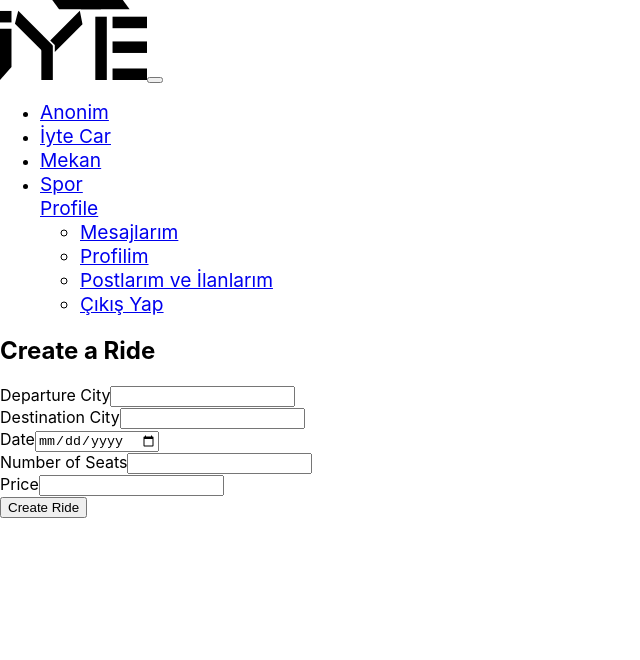
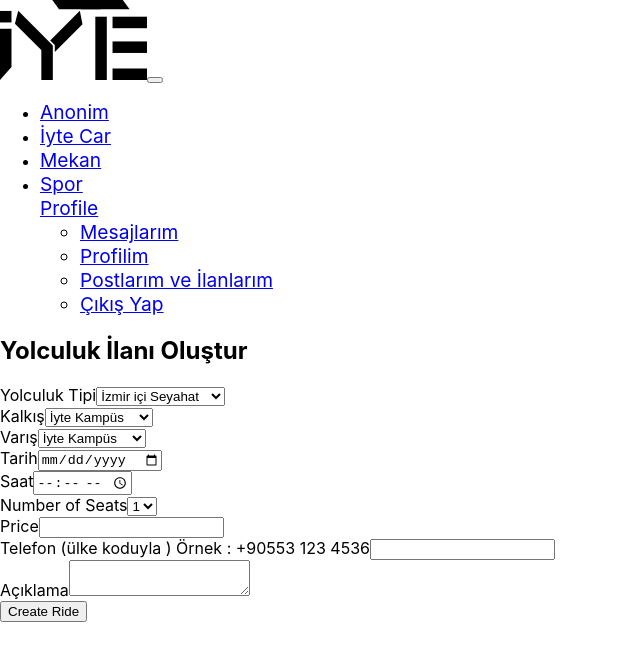
Before and after one commit to polat-code/canakkale_hackathon_front_end, a React (Create React App) app: page /iyte-car/create-ride in a window 1280 px wide. Shown: the top 660 px of the page, without its empty margins (0-640 px from the left). Built offline with nearby package versions, Linux system fonts and the light colour scheme; the HTML template or start-up script is replaced by a standard one.

Commit message:
iytecar create ride is fixed

```diff
--- a/src/components/features/IyteCarCreateRide/IyteCarCreateRide.js
+++ b/src/components/features/IyteCarCreateRide/IyteCarCreateRide.js
@@ -1,43 +1,73 @@
-import React, { useState } from "react";
+import React, { useEffect, useState } from "react";
+import { cityData } from "../../../utils/CityData/cityData";
 
 const IyteCarCreateRide = () => {
-  const [departure, setDeparture] = useState("");
-  const [destination, setDestination] = useState("");
+  const [isCityInside, setIsCityInside] = useState(true);
+  const [isCityOutside, setIsCityOutside] = useState(false);
+  const [departurePlace, setDeparturePlace] = useState(
+    cityData.cityInside.districts
+  );
+  const [destinationPlace, setDestinationPlace] = useState(
+    cityData.cityInside.districts
+  );
   const [date, setDate] = useState("");
   const [seats, setSeats] = useState("");
   const [price, setPrice] = useState("");
+  const handleCityInside = () => {
+    setIsCityInside(true);
+    setIsCityOutside(false);
+    setDestinationPlace(cityData.cityInside.districts);
+    setDeparturePlace(cityData.cityInside.districts);
+  };
+  const handleCityOutside = () => {
+    setIsCityInside(false);
+    setIsCityOutside(true);
+    setDestinationPlace(cityData.cityOutside.districts);
+    setDeparturePlace(cityData.cityOutside.districts);
+  };
 
-  const handleSubmit = (e) => {
-    e.preventDefault();
-    // Handle ride creation logic here
-    console.log({ departure, destination, date, seats, price });
-  };
+  const handleSubmit = (e) => {};
 
   return (
     <div className="container my-5">
       <div className="card shadow-sm p-4">
-        <h2 className="mb-4">Create a Ride</h2>
-        <form onSubmit={handleSubmit}>
+        <h2 className="mb-4">Yolculuk İlanı Oluştur</h2>
+        <form>
           <div className="mb-3">
-            <label className="form-label">Departure City</label>
-            <input
-              type="text"
-              className="form-control rounded-pill"
-              value={departure}
-              onChange={(e) => setDeparture(e.target.value)}
-            />
+            <label className="form-label">Yolculuk Tipi</label>
+            <select
+              className="form-select"
+              id="citySelection"
+              onChange={(e) => {
+                if (e.target.value === "INCITY") {
+                  handleCityInside();
+                } else if (e.target.value === "OUTCITY") {
+                  handleCityOutside();
+                }
+              }}
+            >
+              <option value="INCITY">İzmir içi Seyahat</option>
+              <option value="OUTCITY">İzmir dışı Seyahat</option>
+            </select>
           </div>
           <div className="mb-3">
-            <label className="form-label">Destination City</label>
-            <input
-              type="text"
-              className="form-control rounded-pill"
-              value={destination}
-              onChange={(e) => setDestination(e.target.value)}
-            />
+            <label className="form-label">Kalkış</label>
+            <select className="form-select" id="departureCity">
+              {departurePlace.map((district) => {
+                return <option value={district}>{district}</option>;
+              })}
+            </select>
           </div>
           <div className="mb-3">
-            <label className="form-label">Date</label>
+            <label className="form-label">Varış</label>
+            <select className="form-select" id="departureCity">
+              {departurePlace.map((district) => {
+                return <option value={district}>{district}</option>;
+              })}
+            </select>
+          </div>
+          <div className="mb-3">
+            <label className="form-label">Tarih</label>
             <input
               type="date"
               className="form-control rounded-pill"
@@ -46,23 +76,54 @@ const IyteCarCreateRide = () => {
             />
           </div>
           <div className="mb-3">
+            <label className="form-label">Saat</label>
+            <input
+              type="time"
+              className="form-control rounded-pill"
+              value={date}
+              //onChange={(e) => setDate(e.target.value)}
+            />
+          </div>
+          <div className="mb-3">
             <label className="form-label">Number of Seats</label>
-            <input
-              type="number"
-              className="form-control rounded-pill"
-              value={seats}
-              onChange={(e) => setSeats(e.target.value)}
-            />
+            <select className="form-select" id="numberOfSeatsSelection">
+              <option value="ONE">1</option>
+              <option value="TWO">2</option>
+              <option value="THREE">3</option>
+              <option value="FOUR">4</option>
+            </select>
           </div>
           <div className="mb-3">
             <label className="form-label">Price</label>
             <input
-              type="text"
+              type="number"
               className="form-control rounded-pill"
               value={price}
               onChange={(e) => setPrice(e.target.value)}
             />
           </div>
+          <div className="mb-3">
+            <label className="form-label">
+              Telefon (ülke koduyla ) Örnek : +90553 123 4536
+            </label>
+            <input
+              type="tel"
+              className="form-control rounded-pill"
+              value={price}
+              //onChange={(e) => setPrice(e.target.value)}
+            />
+          </div>
+          <div className="mb-3">
+            <label className="form-label">Açıklama</label>
+            <textarea
+              type="text"
+              className="form-control"
+              value={price}
+              //onChange={(e) => setPrice(e.target.value)}
+              //Don't forget the restriction of the number of character
+            />
+          </div>
+
           <button type="submit" className="btn btn-primary w-100 rounded-pill">
             <i className="bi bi-plus-circle"></i> Create Ride
           </button>
--- a/src/components/features/IyteCarRideList/IyteCarRideList.js
+++ b/src/components/features/IyteCarRideList/IyteCarRideList.js
@@ -8,9 +8,11 @@ const IyteCarRideList = () => {
       departure: "Izmir",
       destination: "Istanbul",
       date: "2024-08-18",
+      hour: "12:45",
       seats: 3,
       price: 60,
       telephone: "+905531521381",
+      description: "Anonim Description is like that",
     },
     {
       id: 2,
@@ -18,9 +20,11 @@ const IyteCarRideList = () => {
       departure: "Ankara",
       destination: "Bursa",
       date: "2024-08-19",
+      hour: "13:45",
       seats: 2,
       price: 50,
       telephone: "+905531521381",
+      description: "Anonim Description is like that",
     },
     {
       id: 3,
@@ -28,9 +32,11 @@ const IyteCarRideList = () => {
       departure: "Ankara",
       destination: "Bursa",
       date: "2024-08-19",
+      hour: "07:45",
       seats: 2,
       price: 20,
       telephone: "+905531521381",
+      description: "Anonim Description is like that",
     },
   ];
 
@@ -52,6 +58,9 @@ const IyteCarRideList = () => {
                 <span className="fw-bold">Tarih : </span> {ride.date}
               </p>
               <p className="card-text">
+                <span className="fw-bold">Saat : </span> {ride.hour}
+              </p>
+              <p className="card-text">
                 <span className="fw-bold">Boş Koltuk Sayısı : </span>{" "}
                 {ride.seats}
               </p>
@@ -60,6 +69,9 @@ const IyteCarRideList = () => {
               </p>
               <p className="card-text">
                 <span className="fw-bold">Telefon : </span> {ride.telephone}
+              </p>
+              <p className="card-text">
+                <span className="fw-bold">Açıklama : </span> {ride.description}
               </p>
             </div>
           </div>
```
